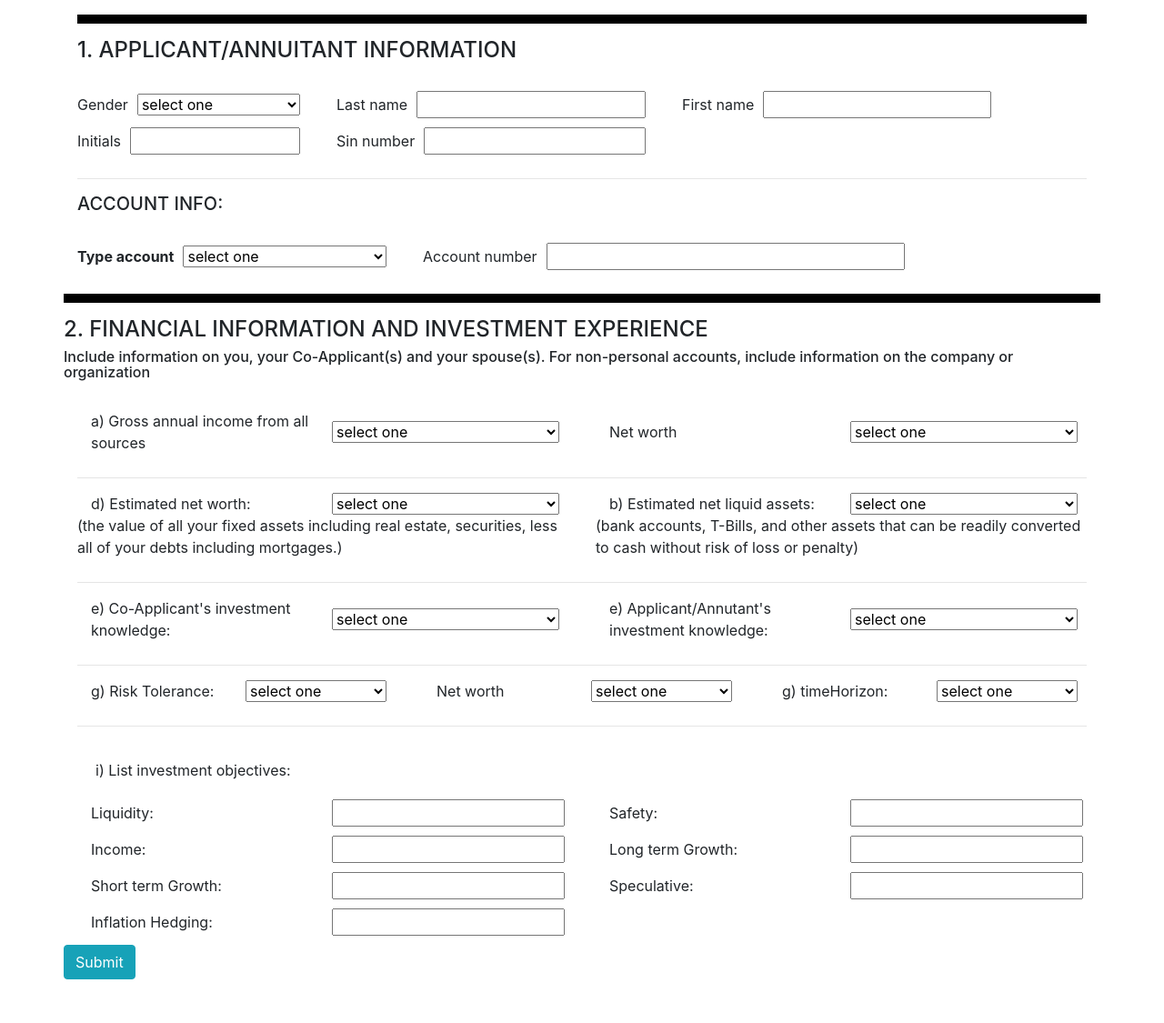
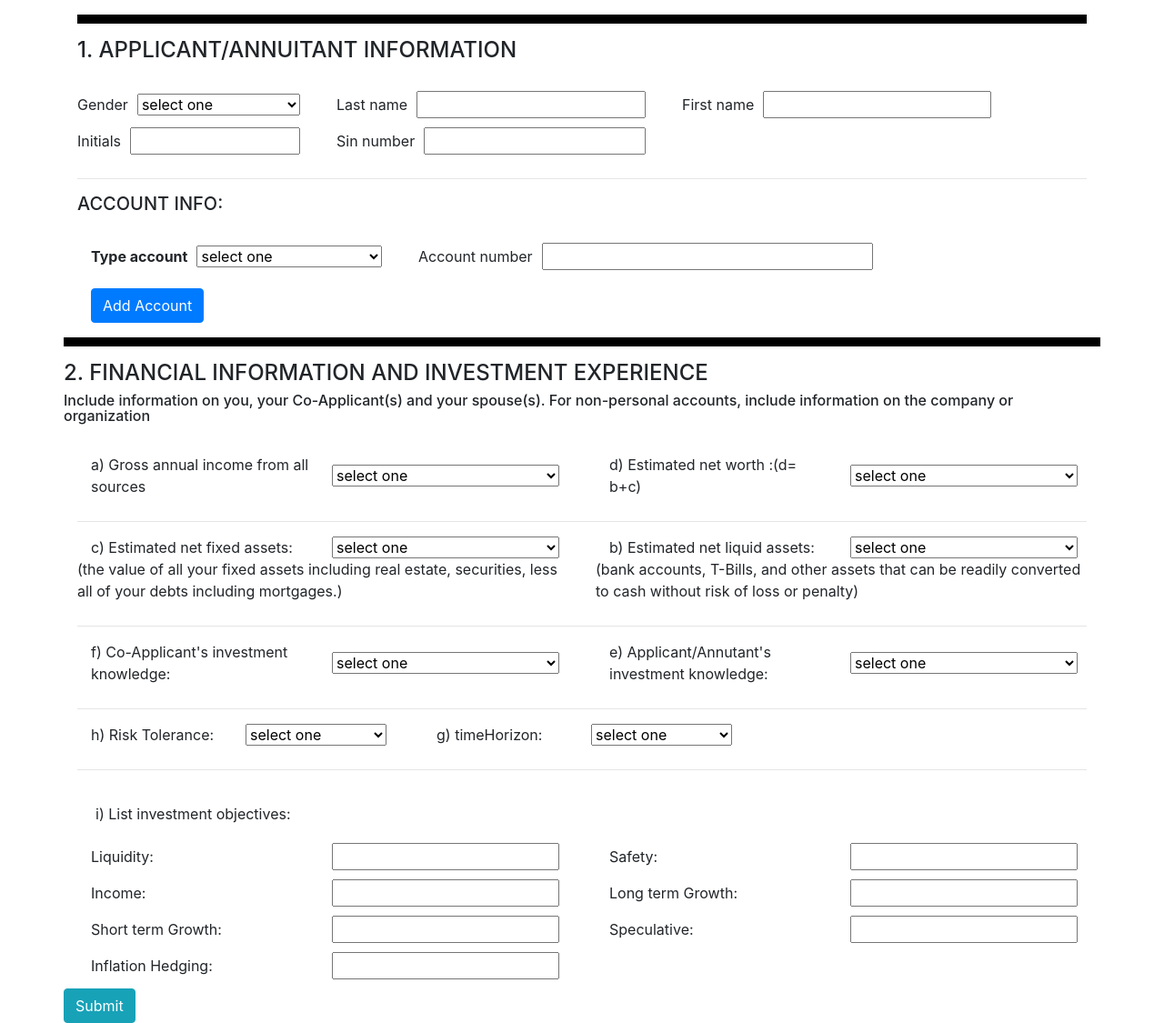
Before and after one commit to SimaRa84/Django-digitilaizing-client-Info, a Django app: page /bankForm/create/ in a window 1280 px wide. Shown: the whole page at 91% size. Before the commit the page ends 1077 px from the top, so only its background shows below. Run offline with Django 5.2, Linux system fonts and the light colour scheme; some libraries are stand-ins or nearby versions.

Commit message:
UI for accounts

```diff
--- a/bankForm/forms.py
+++ b/bankForm/forms.py
@@ -1,19 +1,47 @@
 from django import forms
+from django.forms import modelformset_factory
+
 from .models import Customer, AccountInfo,CustomerDetails
 
-class Customer(forms.ModelForm):
+class CustomerForm(forms.ModelForm):
     class Meta:
         model = Customer
         fields = ["gender", "first_name", "last_name","initials","sin_number"]
 
 
-class AccountInfo(forms.ModelForm):
+class AccountInfoForm(forms.ModelForm):
+
     class Meta:
+        TYPE_INVEST = 'I'
+        TYPE_REG = 'R'
+        TYPE_TFSA = 'T'
+
+        TYPE_ACCOUNT = [
+            ("",'select one'),
+            (TYPE_INVEST, "INVESTMENT"),
+            (TYPE_REG, "REGISTERED"),
+            (TYPE_TFSA, "TFSA")
+        ]
+
         model = AccountInfo
         fields = ["type_account", "account_number"]
+        widgets = {'type_account':forms.Select(choices=TYPE_ACCOUNT)}
 
-class CustomerDetails(forms.ModelForm):
 
+AccountInfoFormSet = modelformset_factory(
+    AccountInfo,
+    form=AccountInfoForm,
+    extra=1,  # Number of extra forms to display
+)
+
+class CustomerDetailsForm(forms.ModelForm):
+
+    # def __init__(self,*args,**kwargs):
+    #     self.customer_id = kwargs.pop('customer_id')
+    #     super(CustomerDetailsForm,self).__init__(*args,**kwargs)
+    #     self.fields['customer'].widget = forms.TextInput(attrs={'size':self.customer_id})
+
+    # customer = forms.CharField()
     class Meta:
         FIRSTAMOUNT ="A"
         SECONDAMOUNT ="B"
@@ -28,7 +56,7 @@ class CustomerDetails(forms.ModelForm):
             (FORTHAMOUNT, "$100,000-$149,999"),
             (FIFTHAMOUNT, "$150,000+")
         ]
-        LEVELA='L',
+        LEVELA='L'
         LEVELB='LM'
         LEVELC='M'
         LEVELD='MH'
@@ -70,14 +98,15 @@ class CustomerDetails(forms.ModelForm):
             'time_horizon':forms.Select(choices=TIMEHORIZON)
             }
         labels = {
-        'type_account': '(Check one)',
-        'gender': 'Gender)',
+        # 'type_account': '(Check one)',
+        # 'gender': 'Gender)',
         'gross': 'a) Gross annual income from all sources',
+        'net_worth': 'd) Estimated net worth :(d= b+c)',
         'liquid_assets': 'b) Estimated net liquid assets: ',
-        'fixed_assets': 'd) Estimated net worth: ',
+        'fixed_assets': 'c) Estimated net fixed assets: ',
         'applicant_invest_knowledge':"e) Applicant/Annutant's investment knowledge: ",
-        'coApplicant_investment_knowledge':"e) Co-Applicant's investment knowledge: ",
-        'risk_tolerance':'g) Risk Tolerance: ',
+        'coApplicant_investment_knowledge':"f) Co-Applicant's investment knowledge: ",
+        'risk_tolerance':'h) Risk Tolerance: ',
         'time_horizon' : 'g) timeHorizon: ',
         'liquidity':'Liquidity',
         'safety':'Safety',
@@ -85,6 +114,5 @@ class CustomerDetails(forms.ModelForm):
         'long_term_growth':'Long term Growth',
         'short_term_growth':'Short term Growth',
         'speculation':'Speculative',
-        'inflation_hedging':'Inflation Hedging',
-
+        'inflation_hedging':'Inflation Hedging'
     }
--- a/bankForm/templates/create.html
+++ b/bankForm/templates/create.html
@@ -4,15 +4,13 @@
   <meta charset="UTF-8" />
     <meta name="viewport" content="width=device-width, initial-scale=1.0" />
     <title>My Form</title>
-    <head>
-      <meta charset="utf-8" />
+    <script src="https://code.jquery.com/jquery-3.6.0.min.js"></script>
     <link
         rel="stylesheet"
         href="https://maxcdn.bootstrapcdn.com/bootstrap/4.0.0-beta/css/bootstrap.min.css"
         integrity="sha384-/Y6pD6FV/Vv2HJnA6t+vslU6fwYXjCFtcEpHbNJ0lyAFsXTsjBbfaDjzALeQsN6M"
         crossorigin="anonymous"
       />
-    </head>
       <style>
         .form-inline {
           display: flex;
@@ -60,9 +58,8 @@
     <hr style="width: 100%; border-top: 10px solid #000000" />
     <h4>1. APPLICANT/ANNUITANT INFORMATION</h4>
     <br/>
-      <form action= '' method="POST">
+    <form method="post" enctype="multipart/form-data">
         {% csrf_token %}
-        {% with customer=context.0 accountInfo=context.1 financialInfo=context.2 %}
 
         <div class="fisrSection">
 
@@ -96,21 +93,40 @@
         <h5> ACCOUNT INFO:</h5>
         <br/>
 
+        <!-- <div id="accounts-forms">
+            {{ account_info_formset.management_form }}
+            {% for form in account_info_formset %}
+                <div class="account-form">
+                    {{ form.as_p }}
+                </div>
+            {% endfor %}
+        </div>
+        <button type="button" id="add-account">Add Account</button> -->
+
+
         <div class="row">
-            <div class="col-lg-4 form-inline">
-              <label style="font-weight: bold">{{ accountInfo.type_account.label }}</label>
-              {{ accountInfo.type_account }}
+          <div id="accounts-forms" class="col-lg-12 form-inline">
+              {{ account_info_formset.management_form }}
+              {% for form in account_info_formset %}
+                  <div class="account-form row col-lg-12 form-inline">
+                      <div class="col-lg-4 form-group">
+                          <label style="font-weight: bold">{{ form.type_account.label }}</label>
+                          {{ form.type_account }}
                       </div>
-            <div class="col-lg-6 form-inline">
-              <label>{{ accountInfo.account_number.label }}</label>
-              {{ accountInfo.account_number }}
+                      <div class="col-lg-6 form-group">
+                          <label>{{ form.account_number.label }}</label>
+                          {{ form.account_number }}
                       </div>
 
                       </div>
+                  </div>
+              {% endfor %}
+          </div>
+          <div class="col-lg-12">
+              <button type="button" id="add-account" class="btn btn-primary">Add Account</button>
+          </div>
 
 
-
-        </div>
         <div class="secondSection">
           <div class="row">
             <hr style="width: 100%; border-top: 10px solid #000000" />
@@ -179,10 +195,7 @@
               <label class="col-lg-6">{{ financialInfo.risk_tolerance.label }}</label>
               {{ financialInfo.risk_tolerance }}
             </div>
-            <div class="col-lg-4 form-inline">
-              <label class="col-lg-6">{{ financialInfo.net_worth.label }}</label>
-              {{ financialInfo.net_worth }}
-            </div>
+
             <div class="col-lg-4 form-inline">
               <label class="col-lg-6">{{ financialInfo.time_horizon.label }}</label>
               {{ financialInfo.time_horizon }}
@@ -244,9 +257,9 @@
                 </div>
 
 
-          {% if form.errors %}
+          {% if financialInfo.errors %}
           <ul>
-            {% for field in form %} {% for error in field.errors %}
+            {% for field in financialInfo %} {% for error in field.errors %}
             <li>{{ error }}</li>
             {% endfor %} {% endfor %}
           </ul>
@@ -255,9 +268,52 @@
             <button class="btn btn-info"  type="submit">Submit</button>
           </div>
         </div>
-        {% endwith %}
     </form>
+
+    <script type="text/javascript">
+      $(document).ready(function () {
+          var form_idx = "{{ account_info_formset.total_form_count }}";
+          $("#add-account").click(function () {
+              var newForm = $("#empty-form-template").html().replace(/__prefix__/g, form_idx);
+              $("#accounts-forms").append(newForm);
+              form_idx++;
+              // Update the TOTAL_FORMS value
+              $("#id_accounts-TOTAL_FORMS").val(form_idx);
+          });
+          $(document).on('click', '.remove-account', function () {
+                $(this).closest('.account-form').remove();
+                updateTotalForms();
+            });
+            function updateTotalForms() {
+                var totalForms = $('#account-forms .account-form').length;
+                $('#id_accounts-TOTAL_FORMS').val(totalForms);
+            }
+
+      });
+  </script>
+
+    <!-- <template id="empty-form">
+        <div class="account-form">
+            {{ account_info_formset.empty_form.as_p }}
         </div>
+    </template> -->
+    <template id="empty-form-template">
+      <div class="account-form row col-lg-12 form-inline">
+          <div class="col-lg-4 form-group">
+              <label style="font-weight: bold">Type Account</label>
+              <select name="accounts-__prefix__-type_account" class="form-control">
+                  <option value="" selected>Select one</option>
+                  <option value="I">INVESTMENT</option>
+                  <option value="R">REGISTERED</option>
+                  <option value="T">TFSA</option>
+              </select>
+          </div>
+          <div class="col-lg-6 form-group">
+              <label>Account Number</label>
+              <input type="text" name="accounts-__prefix__-account_number" class="form-control" maxlength="255">
+          </div>
+          <button type="button" class="remove-account">Remove</button>
+      </div>
+  </template>
 </body>
-
 </html>
--- a/bankForm/views.py
+++ b/bankForm/views.py
@@ -1,27 +1,50 @@
 from django.shortcuts import render, redirect
 from django.http import HttpResponse
-from .forms import Customer,AccountInfo,CustomerDetails
+from .models import  AccountInfo
+from .forms import CustomerForm, AccountInfoFormSet,AccountInfoForm,CustomerDetailsForm
+from django.db import transaction
+from django.forms import modelformset_factory
+
 
 def create_bank_form(request):
+    AccountInfoFormSet = modelformset_factory(AccountInfo, form=AccountInfoForm, extra=1, can_delete=True)
+    print(request.POST)
     if request.method == 'POST':
+        customer_form = CustomerForm(request.POST, prefix='customer')
+        account_info_formset = AccountInfoFormSet(request.POST, request.FILES, prefix='accounts')
 
-        customer = Customer(request.POST,prefix='some_prefix')
-        accountInfo = AccountInfo(request.POST,prefix='some_prefix')
-        customer_details = CustomerDetails(request.POST,prefix='some_prefix')
+        if customer_form.is_valid() and account_info_formset.is_valid():
+            print(account_info_formset.cleaned_data)
+            customer = customer_form.save()
+            accounts = account_info_formset.save(commit=False)
+            for account in accounts:
+                account.customer = customer
+                account.save()
+            account_info_formset.save_m2m()
+            updated_request = request.POST.copy()
+            updated_request.update({'details-customer': customer})
 
-        if customer.is_valid():
+            customer_details_form = CustomerDetailsForm(updated_request, prefix='details')
+            if customer_details_form.is_valid():
+                cd= customer_details_form.cleaned_data
+                customer_details_form.save()
+            else:
+                print(customer_details_form.errors)
+            return HttpResponse('success_url')
+        else:
+            print(customer_form.errors)
+            print(customer_details_form.errors)
+            print(account_info_formset.errors)
+            return HttpResponse('Failed')
+    else:
+        customer_form = CustomerForm(prefix='customer')
+        account_info_formset = AccountInfoFormSet(queryset=AccountInfo.objects.none(), prefix='accounts')
+        customer_details_form = CustomerDetailsForm(prefix='details')
 
-            cd= customer.cleaned_data
-            return HttpResponse('Validate')
-            # return redirect('success_page')
 
-        else:
-            return HttpResponse('Failed')
 
-    else:
-        customer = Customer(prefix='some_prefix')
-        accountInfo = AccountInfo(prefix='some_prefix')
-        customer_details = CustomerDetails(prefix='some_prefix')
-
-        context=( customer, accountInfo ,customer_details  )
-        return render (request, 'create.html',{'context':context})
+    return render(request, 'create.html', {
+        'customer': customer_form,
+        'financialInfo':customer_details_form,
+        'account_info_formset': account_info_formset
+    })
```
Also changed, not shown: bankForm/models.py (+10 -64 lines), 1 other file. Lines whose indentation alone changed are shown as unchanged.
